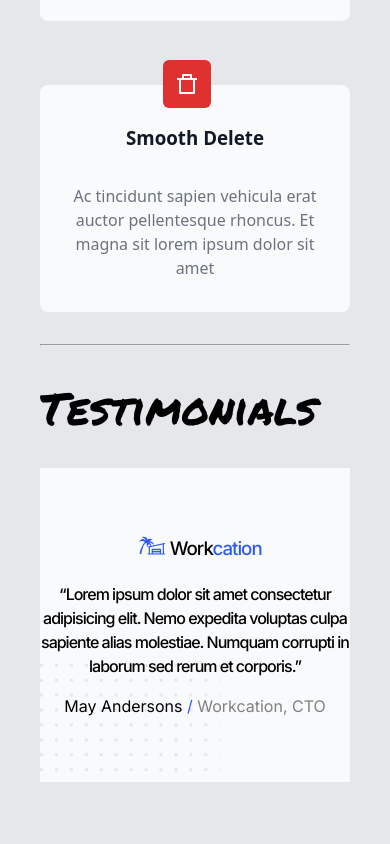
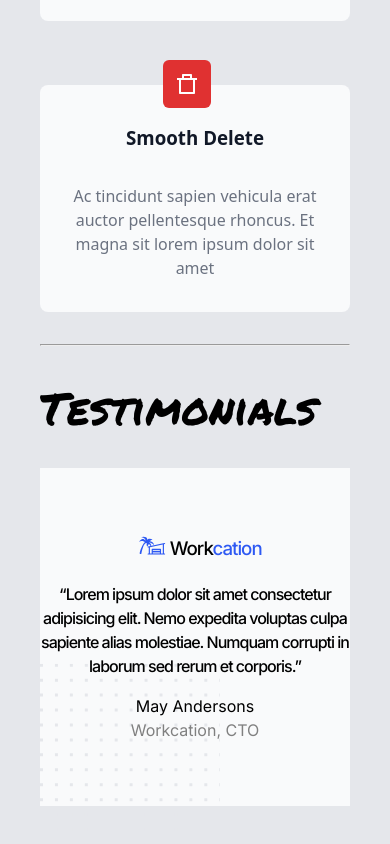
Before and after one commit to Petrasoderstrom1612/component-library, a React (Vite) app: page / in a window 390 px wide. Shown: the part 1635-2479 px from the top of the page. Built offline with nearby package versions, Linux system fonts and the light colour scheme.

Commit message:
klockren CSS på responsiveness for footer

```diff
--- a/src/Testimonials.jsx/Testimonial.jsx
+++ b/src/Testimonials.jsx/Testimonial.jsx
@@ -23,7 +23,7 @@ const secondHalfTitle = title.slice(middleIndex)
             {footer.includes("/") ? (
               <>
               <span className="black-color">{footer.slice(0, footer.indexOf("/"))}</span>
-              <span className="blue-color">/</span>
+              <span className="blue-color slash"> / </span>
               <span className="gray-color">{footer.slice(footer.indexOf("/") + 1)}</span>
               </>
             ) : (<span>{footer}</span>)
--- a/src/index.css
+++ b/src/index.css
@@ -293,6 +293,18 @@ background-color: #e03131;
   .background-dots{
    margin-top: 110px;
   }
+
+  .testimonial-footer-p{
+    max-width: 222px !important;
+    display: flex;
+    margin: 0 auto;
+    justify-content: center;
+    flex-wrap: wrap;
+  }
+
+  .slash{
+    display: none;
+  }
 }
 
 .testimonial-div-text{
@@ -322,6 +334,7 @@ background-color: #e03131;
 .testimonial-footer-p{
   margin-block-start: 1em;
   margin-block-end: 1em;
+  max-width: 880px;
 }
 
 .black-color{
```
